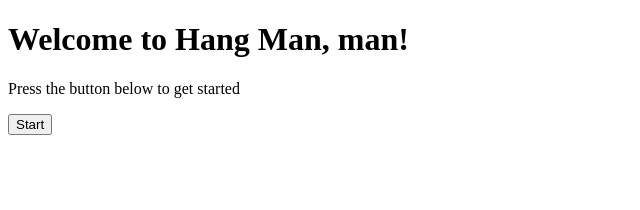
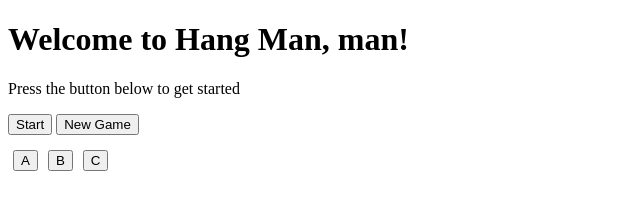
Before and after one commit to fidotheprince/hangman, a plain HTML site: page display.html in a window 1280 px wide. Shown: the whole page, without its empty margins (0-640 px from the left). Drawn offline with Linux system fonts and the light colour scheme.

Commit message:
builing a checkValue()

```diff
--- a/display.html
+++ b/display.html
@@ -9,7 +9,37 @@
 
 <h1>Welcome to Hang Man, man!</h1>
 <p> Press the button below to get started </p>
+<!-- your selectWord function can be clicked an infinate number of times -->
 <button onclick="selectWord()">Start</button>
+<button onclick="restartGame()">New Game</button>
+
+<ul id = "alphabet">
+    <li id = "letter"><button onclick= "checkValue('A')">A</button></li>
+    <li id = "letter"><button onclick= "checkValue('B')">B</button></li>
+    <li id = "letter"><button onclick= "checkValue('C')">C</button></li>
+</ul>
+
+<!-- to-do, temporary styles to go it's own style sheet linked to display.html -->
+<style>
+
+
+
+    #alphabet {
+        list-style-type: none;
+        display: flex;
+        box-sizing: border-box;
+        padding: 0;
+        margin: 0;
+        margin-top: 10px;
+    }
+
+    #letter {
+        padding: 5px;
+    }
+
+
+</style>
+
 <p id="numOfLetters"></p>
 <p id="mysteryWord"></p>
 
--- a/game.js
+++ b/game.js
@@ -3,9 +3,9 @@ function selectWord() {
 
     //randomly select a word
     //us math to access index, display string at that index
-    //number of letters rendered on hmtl
+    //number of letters rendered on html
 
-    var wordBank = [ "cat", "hat", "bat", "spicy"];
+    var wordBank = [ "CAT", "HAT", "BAT", "SPICY"];
 
     var wordIndex = Math.floor(Math.random() * wordBank.length);
     var selectedWord = wordBank[wordIndex];
@@ -18,6 +18,7 @@ function selectWord() {
     var splitWord = selectedWord.split("");
 
     //render word in html represented by underscores
+    //pass word (array) into your checkValue
 
     function makeUnder(letter) {
         var docTag = document.createElement('span');
@@ -27,4 +28,25 @@ function selectWord() {
 
     splitWord.forEach(makeUnder);
 
+    checkValue(splitWord);
+
 }
+
+function restartGame() {
+    location.reload();
+}
+
+function checkValue(gameWord, selectedLetter) {
+    console.log(gameWord);
+    //grab word
+    //compare letters in  word to user input
+    for (let i = 0; i < gameWord.length; i++) {
+        var hiddenLetter = gameWord[i];
+        if(hiddenLetter == selectedLetter) {
+            console.log("yes");
+        } else {
+            console.log("no");
+        }
+    }
+    //determine whether or user input is in selectedWord
+}
```
